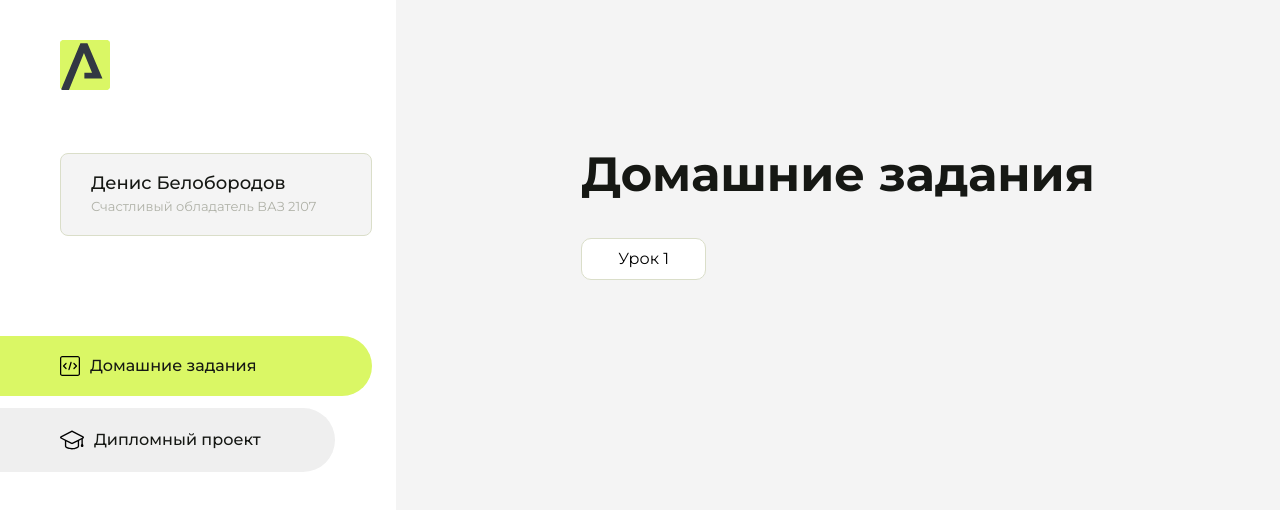
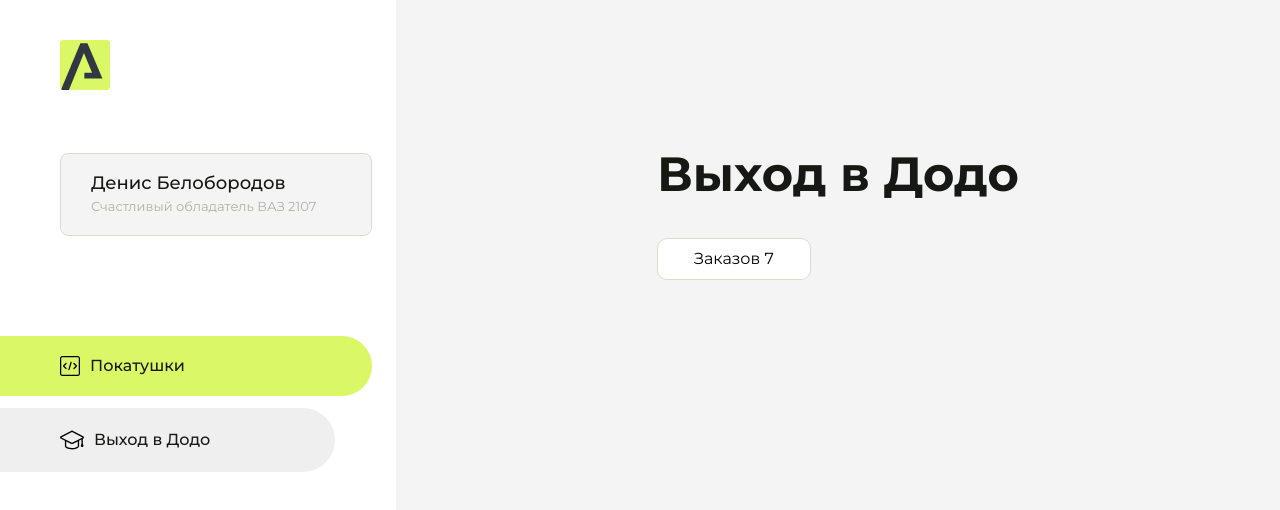
Before and after one commit to kv1xik/homework, a plain HTML site: page index.html in a window 1280 px wide. Drawn offline with Linux system fonts and the light colour scheme.

Commit message:
Update index.html

```diff
--- a/index.html
+++ b/index.html
@@ -3,7 +3,7 @@
 <head>
     <meta charset="UTF-8">
     <meta name="viewport" content="width=device-width, initial-scale=1.0">
-    <title>Домашняя работа</title>
+    <title>Наличие крутой ВАЗ 2107</title>
     <link rel="shortcut icon" href="src/logo.ico" type="image/x-icon">
     <link rel="preconnect" href="https://fonts.googleapis.com">
     <link rel="preconnect" href="https://fonts.gstatic.com" crossorigin>
@@ -66,7 +66,7 @@
                                 </clipPath>
                             </defs>
                         </svg>
-                        <span>Домашние задания</span></button>
+                        <span>Покатушки</span></button>
                 </div>
                 <div class="sidebar__item">
                     <button class="sidebar__button" id="diplom">
@@ -81,7 +81,7 @@
                                 </clipPath>
                             </defs>
                         </svg>
-                        <span>Дипломный проект</span></button>
+                        <span>Выход в Додо</span></button>
                 </div>
             </div>
         </div>
@@ -90,10 +90,10 @@
     <div class="content">
         <div class="container">
             <div class="content__block" id="tasksBlock">
-                <div class="content__title">Домашние задания</div>
+                <div class="content__title">Выход в Додо</div>
                 <ul class="content__list">
                     <li class="content__list-item">
-                        <a href="lesson1/index.html">Урок 1</a>
+                        <a href="lesson1/index.html">Заказов 7</a>
                     </li>
                 </ul>
             </div>
```
